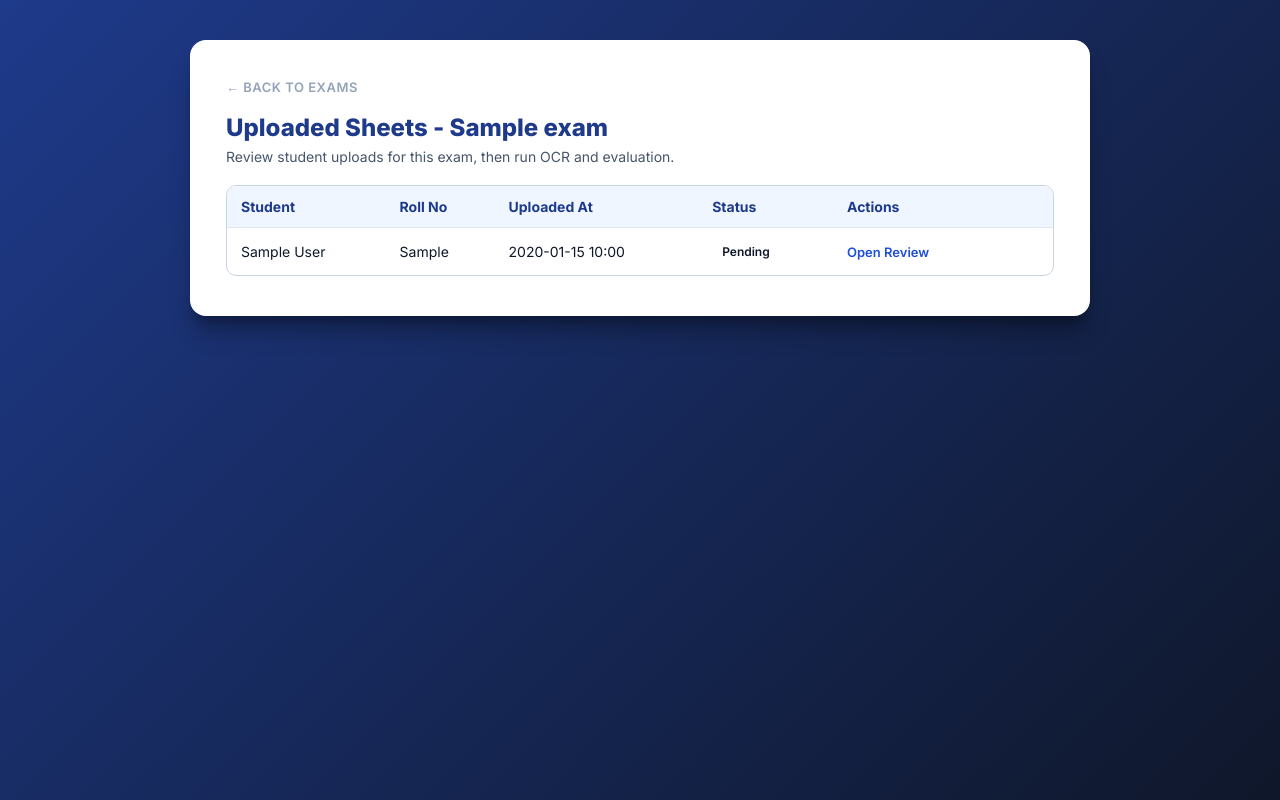
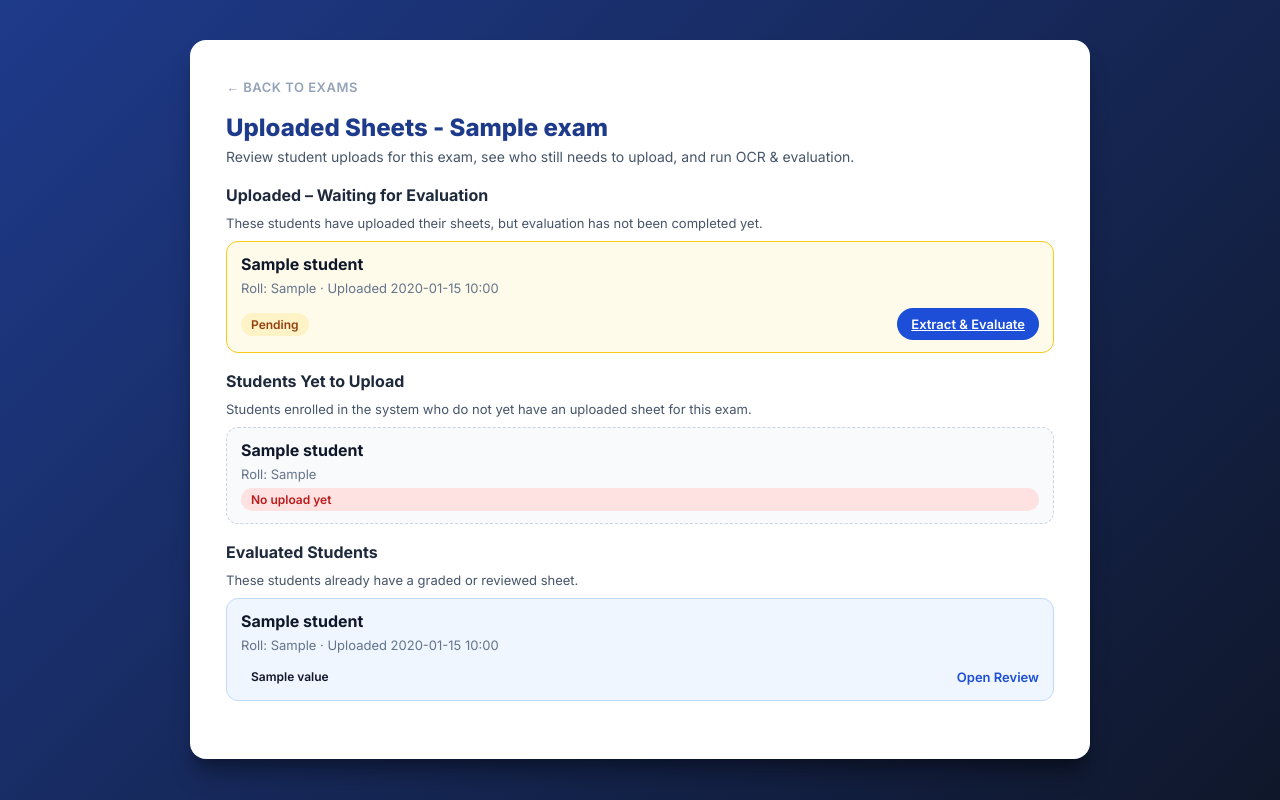
Before and after one commit to Sreehari0o4/Answersheet_evaluator, a Flask app: template gradix/templates/teacher_exam_sheets.html in a window 1280 px wide. Run offline with Flask 3, Linux system fonts and the light colour scheme; tables that the repository leaves empty hold one stand-in row (values such as "Sample post"); the template is opened without the code that fills it: values that come from a table or form of the project are taken from there, most other values are stand-ins (such as "Sample title", 1, 10 or a date in 2020).

Commit message:
Update UI of teacher evaluation section

```diff
--- a/gradix/templates/teacher_exam_sheets.html
+++ b/gradix/templates/teacher_exam_sheets.html
@@ -92,35 +92,61 @@
             color: #166534;
         }
 
-        .table-container {
-            border: 1px solid var(--border-color);
-            border-radius: 10px;
-            overflow-x: auto;
-            margin-top: 8px;
+        .section-title {
+            margin-top: 18px;
+            margin-bottom: 10px;
+            font-size: 16px;
+            font-weight: 700;
+            color: #1e293b;
         }
 
-        table {
-            width: 100%;
-            border-collapse: collapse;
-            font-size: 14px;
+        .section-subtitle {
+            font-size: 13px;
+            color: var(--text-sub);
+            margin-bottom: 10px;
         }
 
-        thead { background-color: var(--table-header-bg); }
-
-        th, td {
-            padding: 12px 14px;
-            text-align: left;
-            border-bottom: 1px solid #e2e8f0;
+        .student-grid {
+            display: grid;
+            grid-template-columns: repeat(auto-fit, minmax(260px, 1fr));
+            gap: 12px;
+            margin-bottom: 18px;
         }
 
-        th {
-            font-weight: 700;
-            color: #1e3a8a;
-            white-space: nowrap;
+        .student-card {
+            border-radius: 12px;
+            border: 1px solid var(--border-color);
+            padding: 12px 14px;
+            background-color: #f8fafc;
+            display: flex;
+            flex-direction: column;
+            gap: 6px;
         }
 
-        tr:last-child td { border-bottom: none; }
-        tr:hover td { background-color: #f8fafc; }
+        .student-card.pending {
+            border-color: #facc15;
+            background-color: #fffbeb;
+        }
+
+        .student-card.missing {
+            border-style: dashed;
+            background-color: #f9fafb;
+        }
+
+        .student-card.evaluated {
+            border-color: #bfdbfe;
+            background-color: #eff6ff;
+        }
+
+        .student-name {
+            font-weight: 700;
+            color: #0f172a;
+        }
+
+        .student-meta {
+            font-size: 13px;
+            color: #64748b;
+        }
 
         .status-pill {
             display: inline-flex;
@@ -144,6 +170,11 @@
         .status-reviewed {
             background-color: #dcfce7;
             color: #166534;
+        }
+
+        .status-missing {
+            background-color: #fee2e2;
+            color: #b91c1c;
         }
 
         .btn-primary {
@@ -186,7 +217,7 @@
 
         <h1>Uploaded Sheets - {{ exam.subject }}</h1>
         <p class="subtitle">
-            Review student uploads for this exam, then run OCR and evaluation.
+            Review student uploads for this exam, see who still needs to upload, and run OCR &amp; evaluation.
         </p>
 
         {% with messages = get_flashed_messages(with_categories=true) %}
@@ -199,52 +230,67 @@
             {% endif %}
         {% endwith %}
 
-        <div class="table-container">
-            <table cellspacing="0">
-                <thead>
-                    <tr>
-                        <th>Student</th>
-                        <th>Roll No</th>
-                        <th>Uploaded At</th>
-                        <th>Status</th>
-                        <th style="width: 220px;">Actions</th>
-                    </tr>
-                </thead>
-                <tbody>
-                    {% if sheets and sheets|length > 0 %}
-                        {% for sheet in sheets %}
-                            <tr>
-                                <td>{{ sheet.student.name if sheet.student else 'Unknown' }}</td>
-                                <td>{{ sheet.student.roll_no if sheet.student else '-' }}</td>
-                                <td>{{ sheet.upload_date.strftime('%Y-%m-%d %H:%M') }}</td>
-                                <td>
-                                    {% if sheet.status == AnswerSheetStatus.PENDING %}
+        {% set has_pending = pending_sheets and pending_sheets|length > 0 %}
+        {% set has_missing = missing_students and missing_students|length > 0 %}
+        {% set has_evaluated = evaluated_sheets and evaluated_sheets|length > 0 %}
+
+        {% if not has_pending and not has_missing and not has_evaluated %}
+            <p class="empty-text">No students found for this exam yet.</p>
+        {% else %}
+            {% if has_pending %}
+                <h2 class="section-title">Uploaded – Waiting for Evaluation</h2>
+                <p class="section-subtitle">These students have uploaded their sheets, but evaluation has not been completed yet.</p>
+                <div class="student-grid">
+                    {% for sheet in pending_sheets %}
+                        <div class="student-card pending">
+                            <div class="student-name">{{ sheet.student.name if sheet.student else 'Unknown' }}</div>
+                            <div class="student-meta">Roll: {{ sheet.student.roll_no if sheet.student else '-' }} · Uploaded {{ sheet.upload_date.strftime('%Y-%m-%d %H:%M') }}</div>
+                            <div style="display:flex; align-items:center; justify-content:space-between; margin-top:6px;">
                                 <span class="status-pill status-pending">Pending</span>
-                                    {% elif sheet.status == AnswerSheetStatus.GRADED %}
+                                <a href="{{ url_for('web.upload_page', sheet_id=sheet.sheet_id) }}" class="btn-primary">Extract &amp; Evaluate</a>
+                            </div>
+                        </div>
+                    {% endfor %}
+                </div>
+            {% endif %}
+
+            {% if has_missing %}
+                <h2 class="section-title">Students Yet to Upload</h2>
+                <p class="section-subtitle">Students enrolled in the system who do not yet have an uploaded sheet for this exam.</p>
+                <div class="student-grid">
+                    {% for student in missing_students %}
+                        <div class="student-card missing">
+                            <div class="student-name">{{ student.name }}</div>
+                            <div class="student-meta">Roll: {{ student.roll_no }}</div>
+                            <span class="status-pill status-missing">No upload yet</span>
+                        </div>
+                    {% endfor %}
+                </div>
+            {% endif %}
+
+            {% if has_evaluated %}
+                <h2 class="section-title">Evaluated Students</h2>
+                <p class="section-subtitle">These students already have a graded or reviewed sheet.</p>
+                <div class="student-grid">
+                    {% for sheet in evaluated_sheets %}
+                        <div class="student-card evaluated">
+                            <div class="student-name">{{ sheet.student.name if sheet.student else 'Unknown' }}</div>
+                            <div class="student-meta">Roll: {{ sheet.student.roll_no if sheet.student else '-' }} · Uploaded {{ sheet.upload_date.strftime('%Y-%m-%d %H:%M') }}</div>
+                            <div style="display:flex; align-items:center; justify-content:space-between; margin-top:6px; gap:8px;">
+                                {% if sheet.status == AnswerSheetStatus.GRADED %}
                                     <span class="status-pill status-graded">Graded</span>
                                 {% elif sheet.status == AnswerSheetStatus.REVIEWED %}
                                     <span class="status-pill status-reviewed">Reviewed</span>
                                 {% else %}
                                     <span class="status-pill">{{ sheet.status.value }}</span>
                                 {% endif %}
-                                </td>
-                                <td>
-                                    {% if sheet.status == AnswerSheetStatus.PENDING %}
-                                        <a href="{{ url_for('web.upload_page', sheet_id=sheet.sheet_id) }}" class="btn-primary">Extract &amp; Evaluate</a>
-                                    {% else %}
                                 <a href="{{ url_for('web.review_page', sheet_id=sheet.sheet_id) }}" class="link-review">Open Review</a>
+                            </div>
+                        </div>
+                    {% endfor %}
+                </div>
             {% endif %}
-                                </td>
-                            </tr>
-                        {% endfor %}
-                    {% else %}
-                        <tr>
-                            <td colspan="5" class="empty-text">No answer sheets uploaded for this exam yet.</td>
-                        </tr>
         {% endif %}
-                </tbody>
-            </table>
-        </div>
     </div>
 </body>
 </html>
```
Also changed, not shown: gradix/templates/evaluate_select_exam.html (+72 -60 lines), gradix/web.py (+35 -1 lines), uploads/19_9_a42a30b76b094e0689577f62b3b48ac7.jpeg (added), 1 other file. Lines whose indentation alone changed are shown as unchanged.
